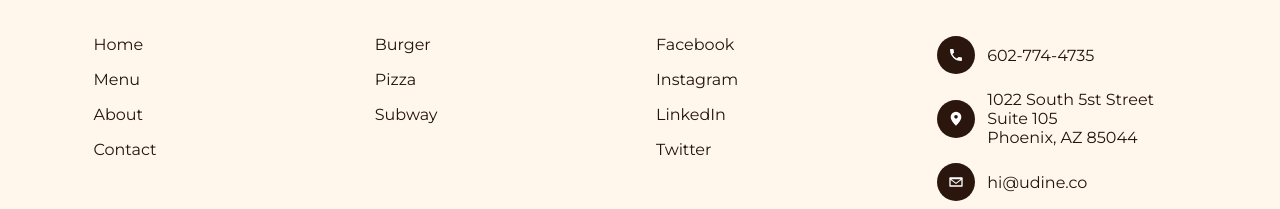
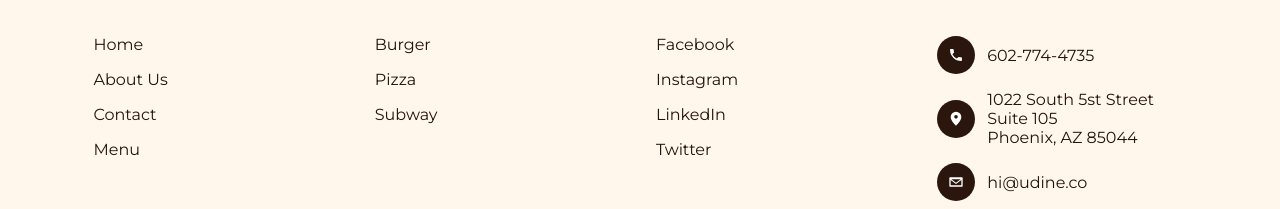
Before and after one commit to Saifi13/dineora-restaurant, a React (Vite) app: page / in a window 1280 px wide. Shown: the part 6345-6554 px from the top of the page. Built offline with nearby package versions, Linux system fonts and the light colour scheme.

Commit message:
Update footer navigation

```diff
--- a/src/components/footer.jsx
+++ b/src/components/footer.jsx
@@ -1,21 +1,22 @@
 import { useEffect, useRef } from "react";
+import { Link } from "react-router-dom";
 
 const footerColumns = [
   {
     title: "Navigate",
     links: [
       ["Home", "/"],
+      ["About Us", "/story"],
+      ["Contact", "/contact"],
       ["Menu", "/menu"],
-      ["About", "/story"],
-      ["Contact", "/#contact"],
     ],
   },
   {
     title: "Menu",
     links: [
-      ["Burger", "/menu"],
-      ["Pizza", "/menu"],
-      ["Subway", "/menu"],
+      ["Burger", "/menu#burger"],
+      ["Pizza", "/menu#pizza"],
+      ["Subway", "/menu#subway"],
     ],
   },
   {
@@ -192,7 +193,11 @@
             <ul>
               {column.links.map(([label, href]) => (
                 <li key={label}>
-                  <a href={href}>{label}</a>
+                  {href.startsWith("/") ? (
+                    <Link to={href}>{label}</Link>
+                  ) : (
+                    <a href={href}>{label}</a>
+                  )}
                 </li>
               ))}
             </ul>
```
